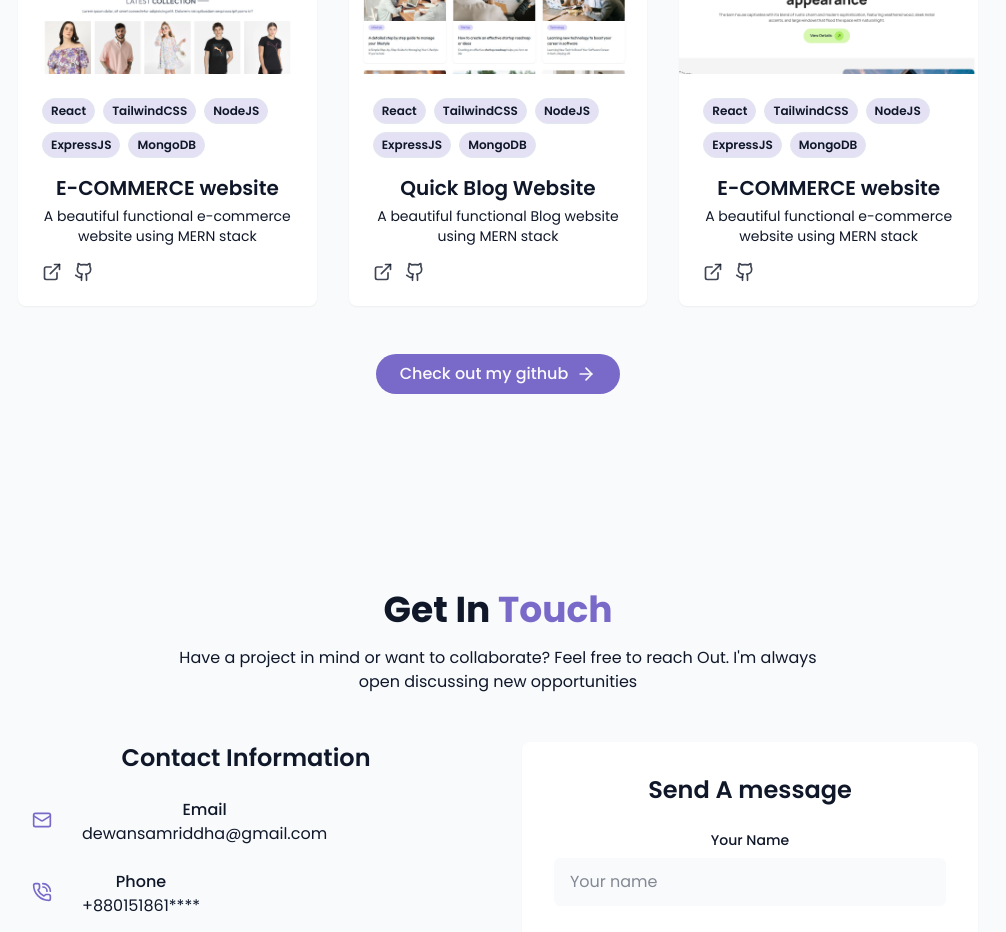
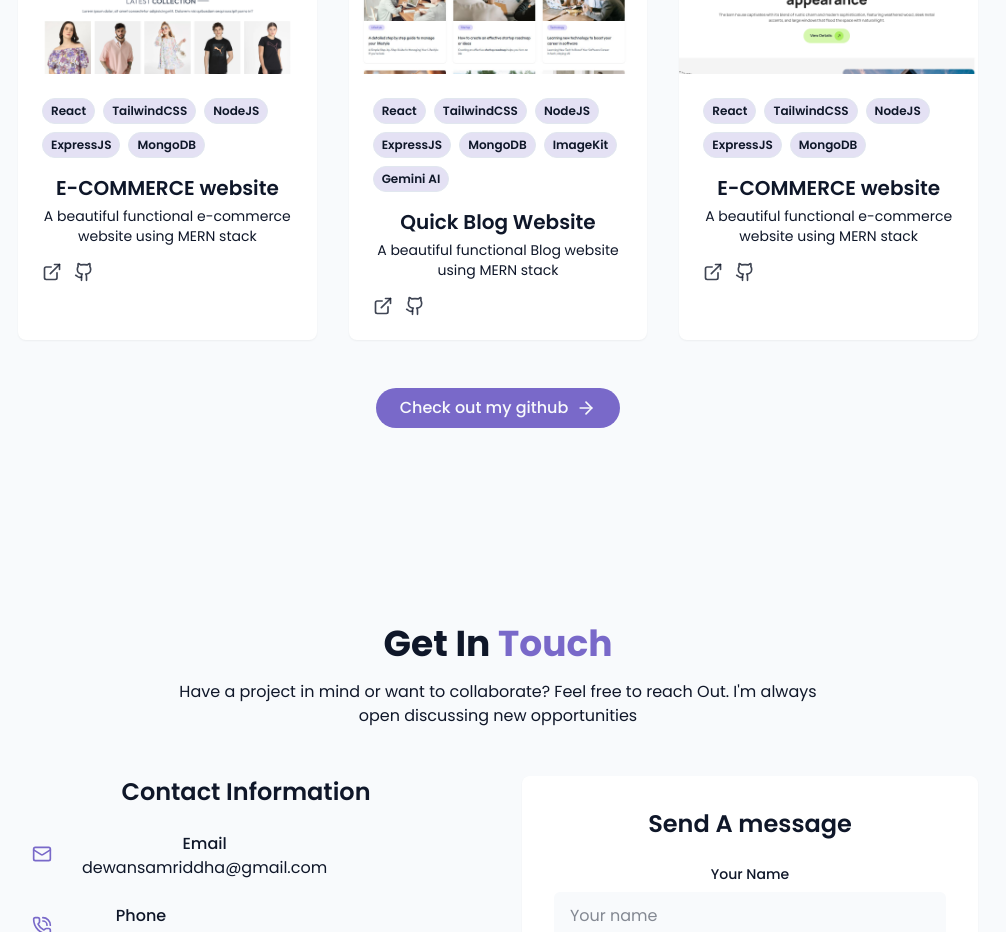
Before and after one commit to Samriddhadewan/PORTFOLIO, a React (Vite) app: page / in a window 1280 px wide. Shown: the part 2860-3792 px from the top of the page, without its empty margins (142-1148 px from the left). Built offline with nearby package versions, Linux system fonts and the light colour scheme.

Commit message:
updated the second project

```diff
--- a/src/components/Projects.jsx
+++ b/src/components/Projects.jsx
@@ -15,8 +15,8 @@ const projects = [
     title: "Quick Blog Website",
     description: "A beautiful functional Blog website using MERN stack",
     image: "/projects/blogwebsite.jpg",
-    tags: ["React", "TailwindCSS", "NodeJS", "ExpressJS", "MongoDB"],
-    demoUrl: "https://quickblog-frontend.vercel.app/",
+    tags: ["React", "TailwindCSS", "NodeJS", "ExpressJS", "MongoDB", "ImageKit", "Gemini AI"],
+    demoUrl: "https://quickblog-frontend-seven.vercel.app/",
     github: "https://github.com/Samriddhadewan/QUICKBLOG-APP",
   },
   {
```
